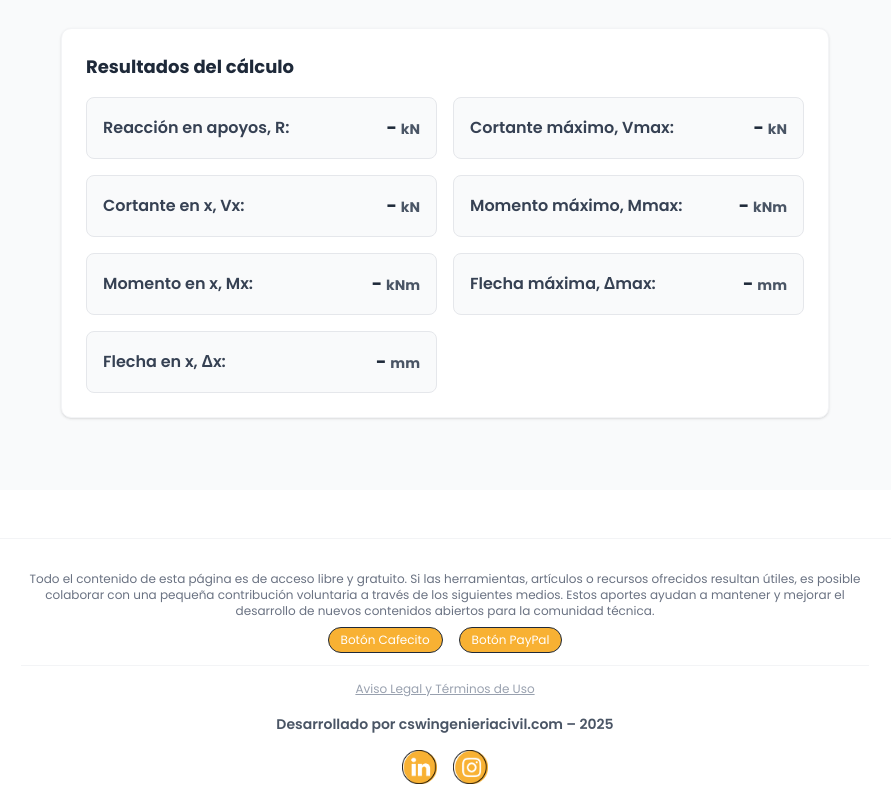
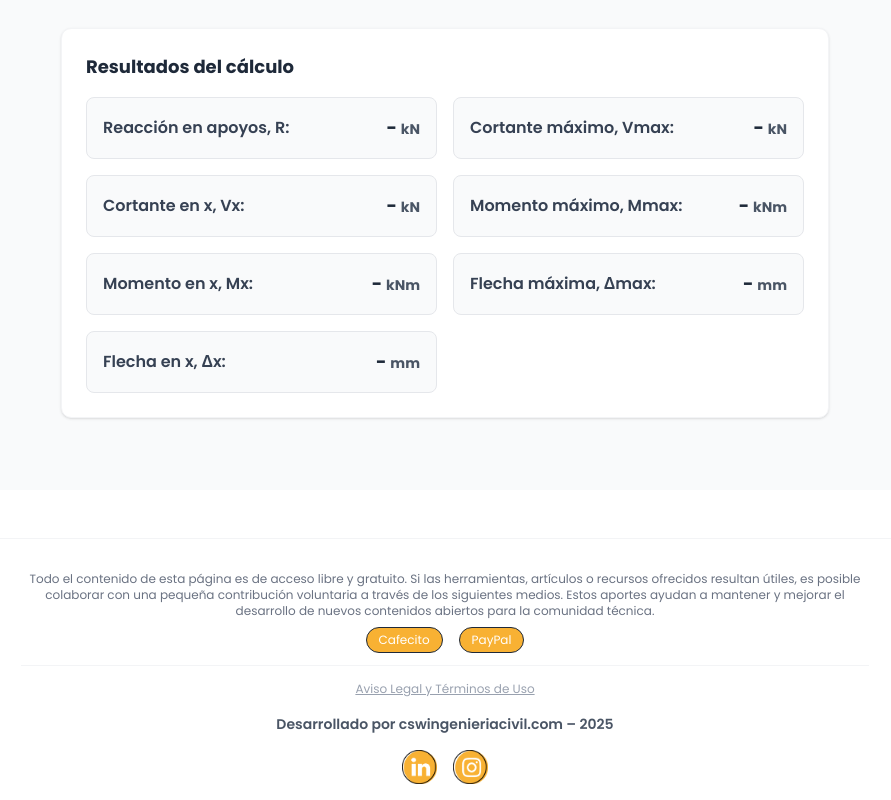
Before and after one commit to Gauss137/viga-simplemente-apoyada-carga-uniforme, a Next.js app: page /flexion in a window 1280 px wide. Shown: the part 1183-1983 px from the top of the page, without its empty margins (195-1086 px from the left). Built offline with nearby package versions, Linux system fonts and the light colour scheme.

Commit message:
Update button styling - remove 'Boton' prefix and standardize modal button design

```diff
--- a/components/Footer.tsx
+++ b/components/Footer.tsx
@@ -21,8 +21,8 @@ export default function Footer() {
               Todo el contenido de esta página es de acceso libre y gratuito. Si las herramientas, artículos o recursos ofrecidos resultan útiles, es posible colaborar con una pequeña contribución voluntaria a través de los siguientes medios. Estos aportes ayudan a mantener y mejorar el desarrollo de nuevos contenidos abiertos para la comunidad técnica.
             </p>
             <div className="flex justify-center items-center space-x-4 mt-2">
-              <a href="#" className="bg-[#f8b133] text-white px-3 py-1 rounded-full text-xs border border-gray-800 hover:bg-[#e6a030] transition">Botón Cafecito</a>
-              <a href="#" className="bg-[#f8b133] text-white px-3 py-1 rounded-full text-xs border border-gray-800 hover:bg-[#e6a030] transition">Botón PayPal</a>
+              <a href="#" className="bg-[#f8b133] text-white px-3 py-1 rounded-full text-xs border border-gray-800 hover:bg-[#e6a030] transition">Cafecito</a>
+              <a href="#" className="bg-[#f8b133] text-white px-3 py-1 rounded-full text-xs border border-gray-800 hover:bg-[#e6a030] transition">PayPal</a>
             </div>
 
             {/* Aviso Legal discreto */}
--- a/components/LegalModal.tsx
+++ b/components/LegalModal.tsx
@@ -49,7 +49,7 @@ export default function LegalModal({ isOpen, onClose }: LegalModalProps) {
           <div className="mt-6 flex justify-end">
             <button
               onClick={onClose}
-              className="bg-[#f8b133] text-white px-4 py-2 rounded hover:bg-[#e6a030] transition-colors"
+              className="bg-[#f8b133] text-white px-4 py-2 rounded-full border border-gray-800 hover:bg-[#e6a030] transition"
             >
               Entendido
             </button>
```
